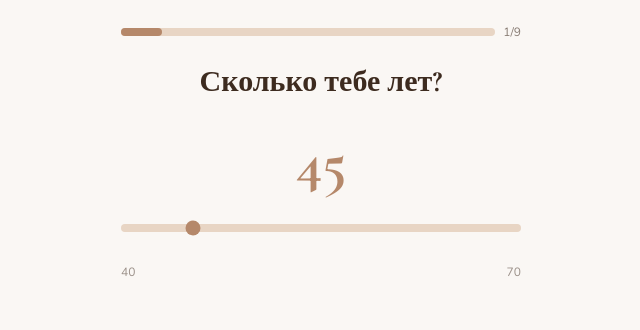
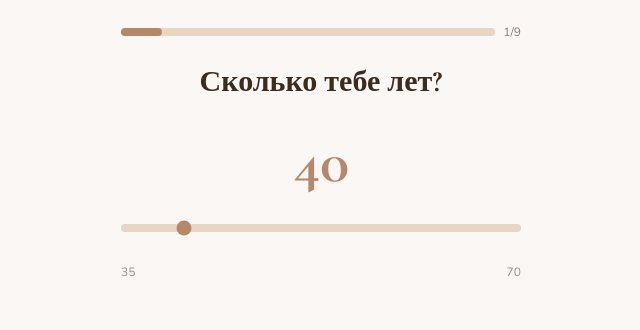
Before and after one commit to Yaninanew606/svoya-app, a React (Vite) app in the folder frontend/: page /questionnaire in a window 1280 px wide. Shown: the top 330 px of the page, without its empty margins (319-959 px from the left). Built offline with nearby package versions, Linux system fonts and the light colour scheme.

Commit message:
Change minimum age to 35

```diff
--- a/frontend/src/screens/QuestionnaireScreen.tsx
+++ b/frontend/src/screens/QuestionnaireScreen.tsx
@@ -128,7 +128,7 @@ export default function QuestionnaireScreen() {
   const [step, setStep] = useState(1);
   const [direction, setDirection] = useState(1);
 
-  const [age, setAge] = useState(questionnaire.age ?? 45);
+  const [age, setAge] = useState(questionnaire.age ?? 40);
   const [goals, setGoals] = useState<string[]>(questionnaire.goals ?? []);
   const [fitnessLevel, setFitnessLevel] = useState(questionnaire.fitnessLevel ?? '');
   const [time, setTime] = useState(questionnaire.timeAvailable ?? 0);
@@ -286,14 +286,14 @@ export default function QuestionnaireScreen() {
             </span>
             <input
               type="range"
-              min={40}
+              min={35}
               max={70}
               value={age}
               onChange={(e) => setAge(Number(e.target.value))}
               className="w-full h-2 rounded-full appearance-none bg-[var(--secondary)] accent-[#B5886A] cursor-pointer"
             />
             <div className="flex justify-between w-full text-xs text-[var(--text)] opacity-50">
-              <span>40</span>
+              <span>35</span>
               <span>70</span>
             </div>
           </div>
```
